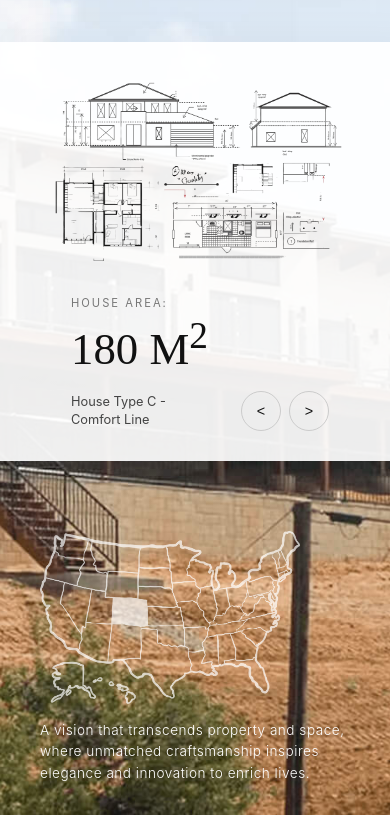
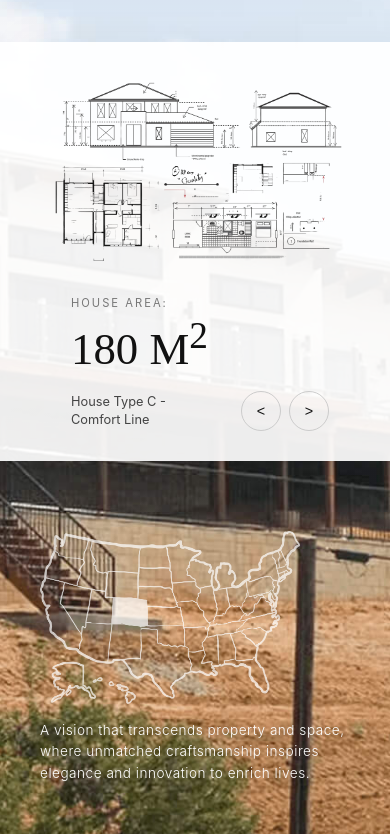
Before and after one commit to basitayo/Michael-Burke-Architect, a plain HTML site: page index.html in a window 390 px wide. Shown: the part 390-1224 px from the top of the page. Drawn offline with Linux system fonts and the light colour scheme.

Commit message:
Update style.css

```diff
--- a/style.css
+++ b/style.css
@@ -12,8 +12,8 @@ body {
     background-position: center;
     background-size: cover;
     background-repeat: no-repeat;
-    height: 100vh;
-    overflow: hidden;
+    min-height: 100vh;
+    overflow-x: hidden;
     color: #1a1a1a;
     font-family: -apple-system, BlinkMacSystemFont, "Segoe UI", Roboto, Helvetica, Arial, sans-serif;
     position: relative;
@@ -631,11 +631,13 @@ main {
 }
 
 @media (max-width: 992px) {
-    body { height: auto; overflow: y; }
+    body { height: auto;
+          overflow-y: auto;
+         }
     header { height: auto; padding: 30px 40px; }
-    main { height: auto; gap: 60px; }
+    main { height: auto; gap: 60px; padding-bottom: 50px}
     .undersecttsuios { flex-direction: column; align-items: flex-start; gap: 40px; }
-    .first-underersectonnne, .seccceonddsssbbs, .uehdhuhdh-oomsbbs { width: 100%; padding: 30px 40px; }
+    .first-underersectonnne, .seccceonddsssbbs, .uehdhuhdh-oomsbbs { width: 100; max-width: 100%; padding: 30px 40px; }
     .uehdhuhdh-oomsbbs { display: none; } /* Strip pure decorations out of lower viewport blocks */
 }
 
```
